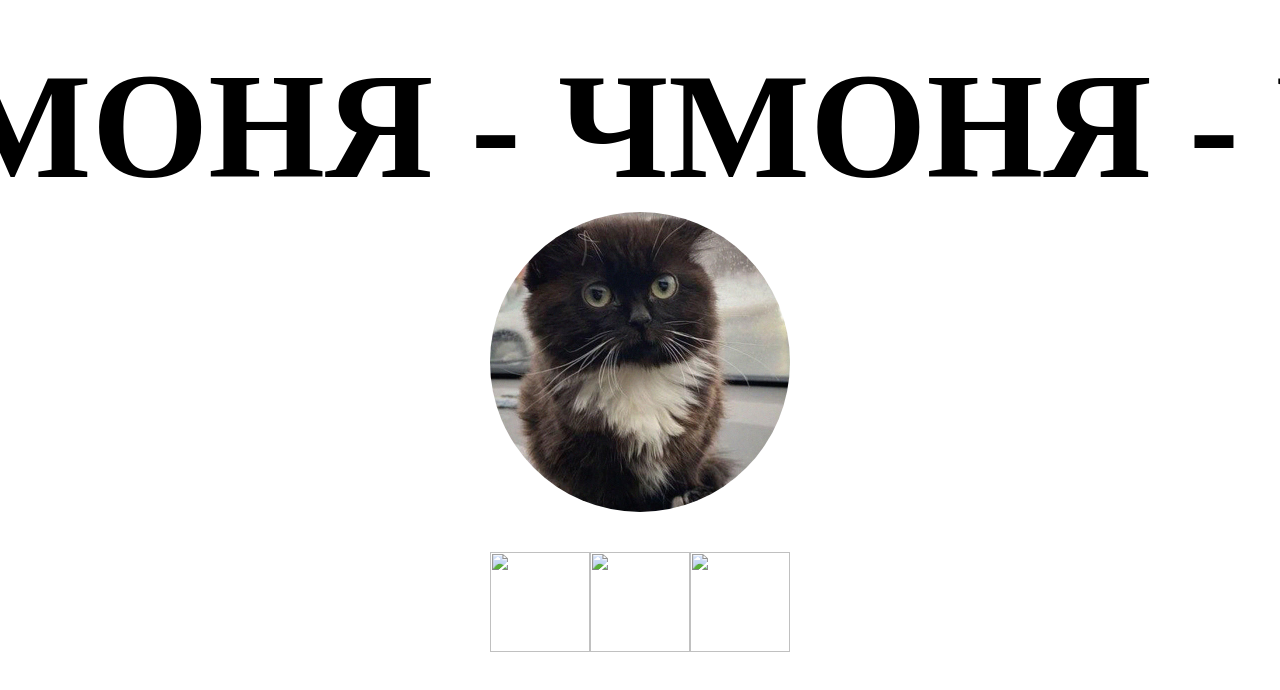
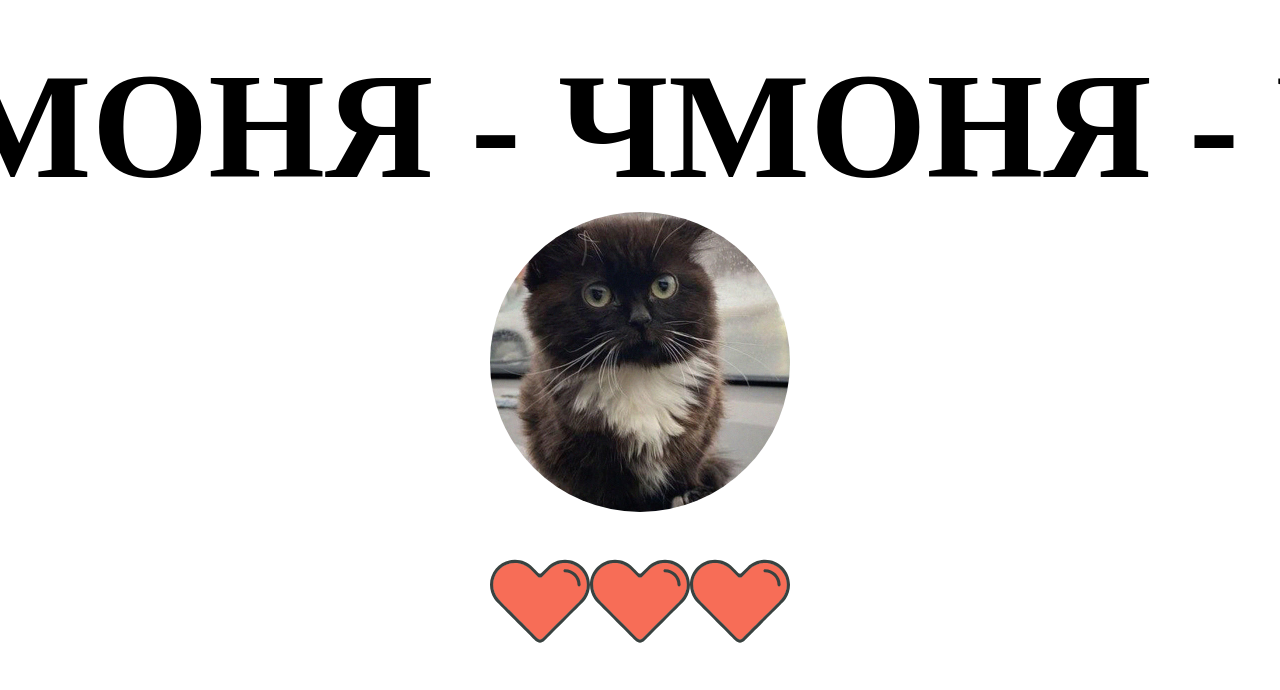
Before and after one commit to KsenyaSolov/ChmonyaCat, a plain HTML site: page index.html in a window 1280 px wide. Drawn offline with nearby package versions, Linux system fonts and the light colour scheme; files that its build step writes are made by us from their sources; the site is published under a folder, as on GitHub Pages, so addresses that start at the root find nothing.

Commit message:
Update index.html

```diff
--- a/index.html
+++ b/index.html
@@ -15,9 +15,9 @@
             <div class="circle"></div>
         </div>
         <div class="heart-container">
-                <img class="heart" src="/icons/heart-svgrepo-com.svg" alt="">
-                <img class="heart" src="/icons/heart-svgrepo-com.svg" alt="">
-                <img class="heart" src="/icons/heart-svgrepo-com.svg" alt="">
+                <img class="heart" src="icons/heart-svgrepo-com.svg" alt="#">
+                <img class="heart" src="icons/heart-svgrepo-com.svg" alt="#">
+                <img class="heart" src="icons/heart-svgrepo-com.svg" alt="#">
         </div>
     </div>
 
```
